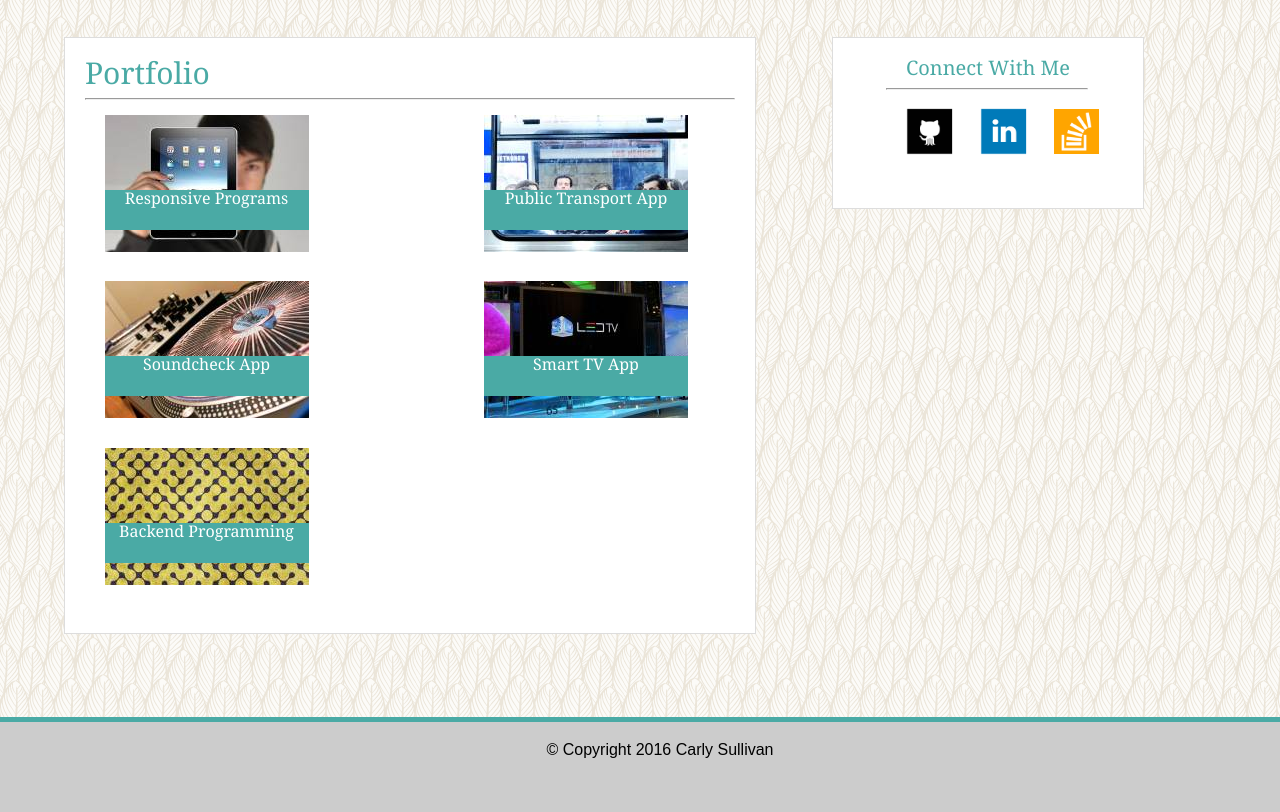
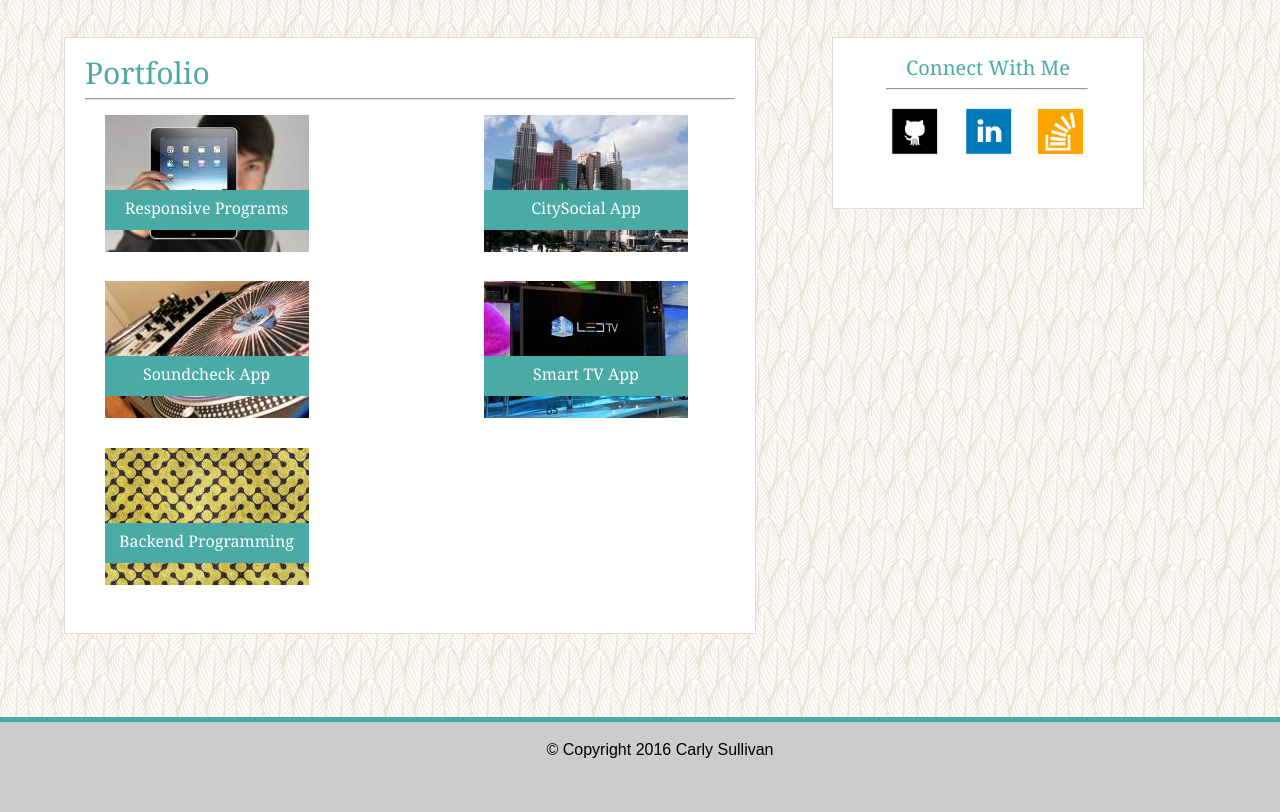
Before and after one commit to carlynsullivan/Basic-Portfolio, a PHP site: page /portfolio.html in a window 1280 px wide. Shown: the part 83-895 px from the top of the page. Run offline with PHP 8.4, Linux system fonts and the light colour scheme.

Commit message:
change portfolio pic2 to cityscape, shift icon pics to left

```diff
--- a/assets/css/style.css
+++ b/assets/css/style.css
@@ -160,6 +160,8 @@ h4 {
 	font-family: 'Georgia', Times, Times New Roman, serif;
 	margin-top: 5px;
 	text-align: center;
+	position: relative;
+	top: 10px;
 }
 
 
@@ -198,7 +200,7 @@ h3 {
 .icons-group {
 	position: absolute;
 	top: 40%;
-	left: 20%;
+	left: 15%;
 	justify-content: center;
 	overflow: auto;
 }
--- a/portfolio.html
+++ b/portfolio.html
@@ -42,10 +42,10 @@
 
 			<div class="pics pic2">
 
-				<img src="assets/images/PublicTransport.jpg" height="137" width="204" alt="Public Transport pic">
+				<img src="assets/images/CityLiberty.jpg" height="137" width="204" alt="Cityscape pic">
 
 				<div class="banner">
-					<h4>Public Transport App</h4>
+					<h4>CitySocial App</h4>
 				</div>
 
 			</div>
```
